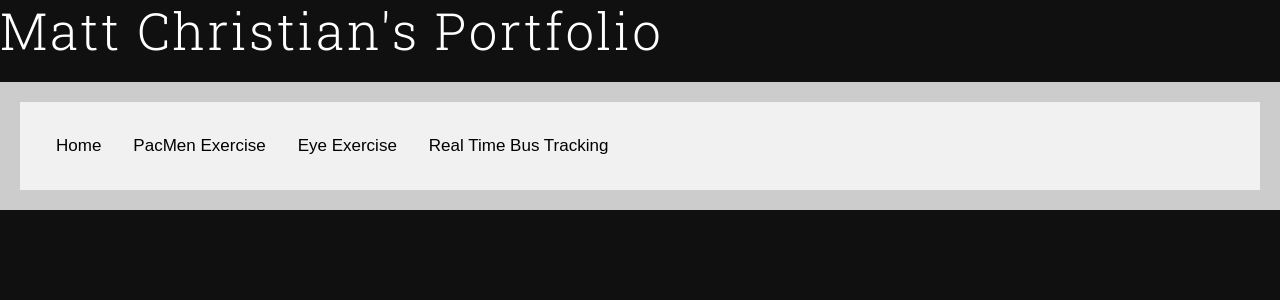
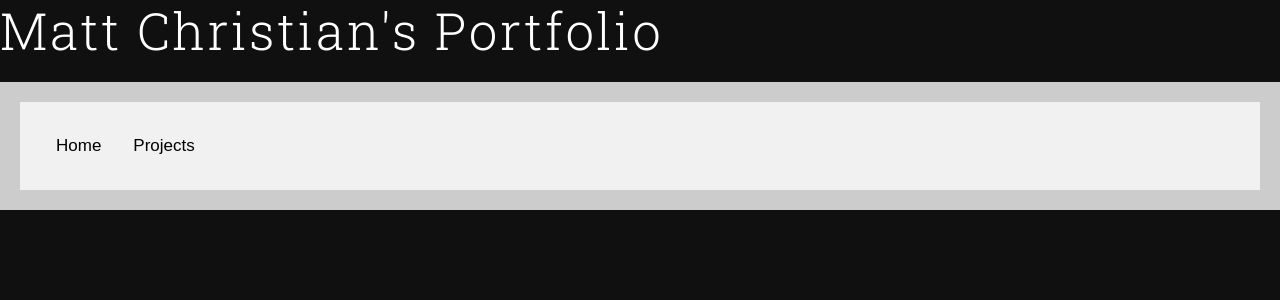
Before and after one commit to analyticalmeanderings/analyticalmeanderings.github.io, a Jekyll site: the page index.html, which Jekyll copies as it is, in a window 1280 px wide. Shown: the top 300 px of the page. Built offline with Jekyll 4.4.1, drawn with Linux system fonts in a browser that asks for light colours; nearby versions of some CDN libraries.

```diff
--- a/index.html
+++ b/index.html
@@ -15,18 +15,7 @@
 
     <div class="tab">
       <button class="tablinks" onclick="openTab(event, 'Home')">Home</button>
-      <button class="tablinks" onclick="openTab(event, 'PacMen Exercise')">
-        PacMen Exercise
-      </button>
-      <button class="tablinks" onclick="openTab(event, 'Eye Exercise')">
-        Eye Exercise
-      </button>
-      <button
-        class="tablinks"
-        onclick="openTab(event, 'Real Time Bus Tracking')"
-      >
-        Real Time Bus Tracking
-      </button>
+      <button class="tablinks" onclick="openTab(event, 'Projects')">Projects</button>
     </div>
 
     <div id="Home" class="tabcontent">
@@ -101,55 +90,11 @@
       </h3>
     </div>
 
-    <div id="PacMen Exercise" class="tabcontent">
+    <div id="Projects" class="tabcontent">
       <h2>PacMen Exercise</h2>
       <p>
 asdasdasdasd
       </p>
     </div>
-
-    <div id="Eye Exercise" class="tabcontent">
-      <h2>Eye Exercise</h2>
-
-      <input
-        type="text"
-        class="table_filter"
-        id="downstream_filter_input"
-        onkeyup="filterTable('downstream_table', 'downstream_filter_input')"
-        placeholder="Search for downstream Eye Exercise.."
-        title="Type in a name"
-      />
-      <div id="Eye Exercise"></div>
-    </div>
-
-    <div id="KRM Synthesis Routes" class="tabcontent">
-      <h2>KRM Synthesis Routes</h2>
-      <input
-        type="text"
-        class="table_filter"
-        id="downstream_filter_input"
-        onkeyup="filterTable('downstream_table', 'downstream_filter_input')"
-        placeholder="Search for downstream Eye Exercise.."
-        title="Type in a name"
-      />
-      <img src="raw_materials.png" alt="materials knowledge graph" />
-      <script
-        src="https://unpkg.com/leaflet@1.7.1/dist/leaflet.js"
-        integrity="sha512-XQoYMqMTK8LvdxXYG3nZ448hOEQiglfqkJs1NOQV44cWnUrBc8PkAOcXy20w0vlaXaVUearIOBhiXZ5V3ynxwA=="
-        crossorigin=""
-      ></script>
-      <script type="text/javascript" src="map.js"></script>
-      <div id="map" style="height: 100vh; width: 100vw"></div>
-      <script src="https://rawgit.com/neo4j-contrib/neoviz.js/master/dist/neovis.js"></script>
-    </div>
-
-    <div id="Real Time Bus Tracking" class="tabcontent">
-      <h2>Real Time Bus Tracking</h2>
-      <script type="text/javascript" src="map.js"></script>
-      <img src="waterfall.png" alt="waterfall chart for selected product" />
-      <div id="risk"></div>
-
-      <p>#TODO: risk score over time, low pri</p>
-    </div>
   </body>
 </html>
--- a/styles.css
+++ b/styles.css
@@ -4,7 +4,7 @@
   grid-gap: 100px;
   background-color: inherit;
   padding: 20px;
-  grid-template-columns: 1fr 2fr 1fr;
+  grid-template-columns: 1fr 3fr 1fr;
   grid-template-areas:
     'user-image nav p'
 }
```
